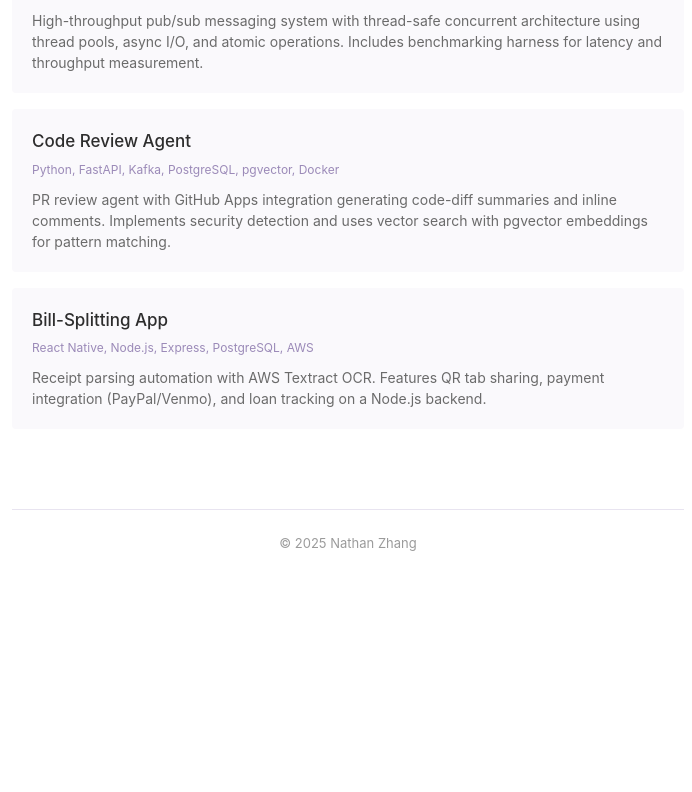
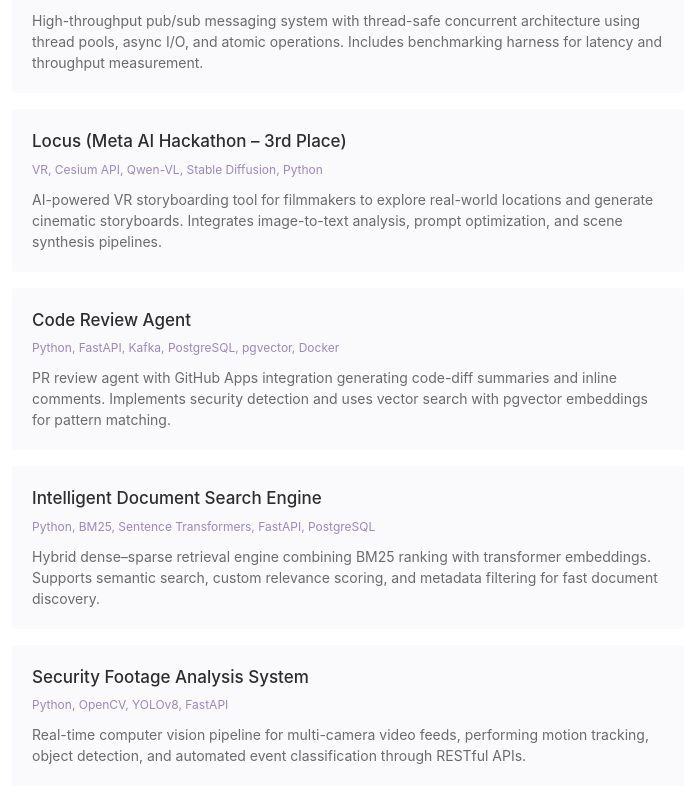
Before and after one commit to nathanplt/nathan-zhang, a Next.js app: page / in a window 1280 px wide. Shown: the part 1448-2240 px from the top of the page, without its empty margins (292-984 px from the left). Before the commit the page ends 2062 px from the top, so only its background shows below. Built offline with nearby package versions, Linux system fonts and the light colour scheme.

Commit message:
add more projects

```diff
--- a/app/page.tsx
+++ b/app/page.tsx
@@ -39,9 +39,24 @@ export default function Home() {
       description: 'High-throughput pub/sub messaging system with thread-safe concurrent architecture using thread pools, async I/O, and atomic operations. Includes benchmarking harness for latency and throughput measurement.'
     },
     {
+      title: 'Locus (Meta AI Hackathon – 3rd Place)',
+      tech: 'VR, Cesium API, Qwen-VL, Stable Diffusion, Python',
+      description: 'AI-powered VR storyboarding tool for filmmakers to explore real-world locations and generate cinematic storyboards. Integrates image-to-text analysis, prompt optimization, and scene synthesis pipelines.'
+    },
+    {
       title: 'Code Review Agent',
       tech: 'Python, FastAPI, Kafka, PostgreSQL, pgvector, Docker',
       description: 'PR review agent with GitHub Apps integration generating code-diff summaries and inline comments. Implements security detection and uses vector search with pgvector embeddings for pattern matching.'
+    },
+    {
+      title: 'Intelligent Document Search Engine',
+      tech: 'Python, BM25, Sentence Transformers, FastAPI, PostgreSQL',
+      description: 'Hybrid dense–sparse retrieval engine combining BM25 ranking with transformer embeddings. Supports semantic search, custom relevance scoring, and metadata filtering for fast document discovery.'
+    },
+    {
+      title: 'Security Footage Analysis System',
+      tech: 'Python, OpenCV, YOLOv8, FastAPI',
+      description: 'Real-time computer vision pipeline for multi-camera video feeds, performing motion tracking, object detection, and automated event classification through RESTful APIs.'
     },
     {
       title: 'Bill-Splitting App',
```
